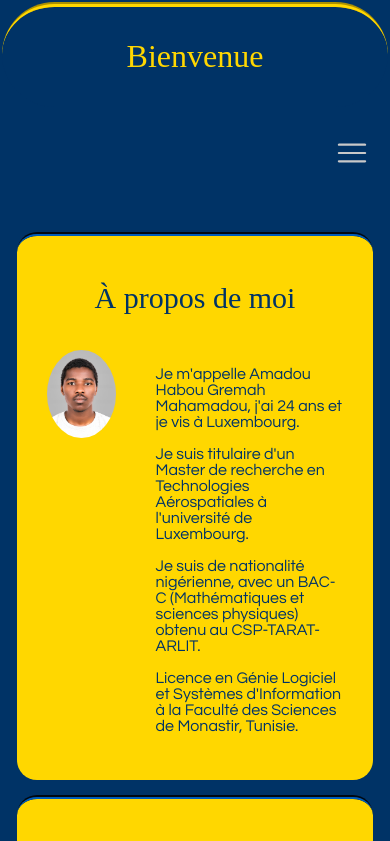
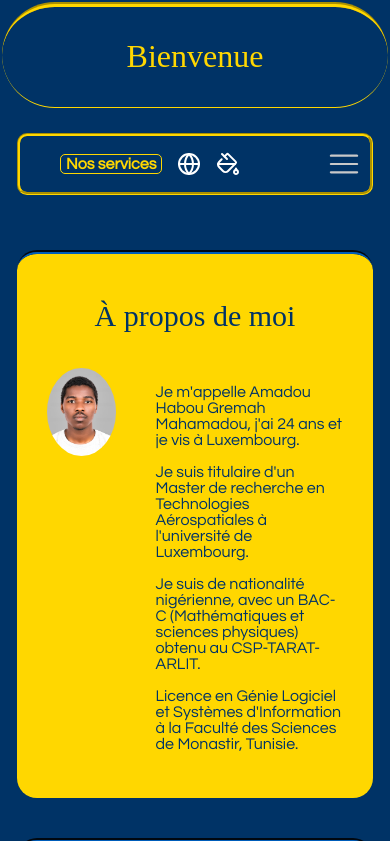
Before and after one commit to Mahamadou-dev/MyPersonalWebSite, a plain HTML site: page html/index.html in a window 390 px wide. Shown: the top 841 px of the page. Drawn offline with nearby package versions, Linux system fonts and the light colour scheme; a web font is replaced by a local one.

Commit message:
Correction finale de la navBar dans une autre branche

```diff
--- a/css/style.css
+++ b/css/style.css
@@ -2,15 +2,7 @@
 @import url('https://fonts.googleapis.com/css2?family=Sofia&display=swap');
 :root {
     --primary-color: #003366;
-    --secondary-color: #FFD700;
-    --tertiary-color: #FFD700;
-    --quaternary-color: #003366;
-    --quinary-color: #FFD700;
-    --senary-color: #003366;
-    --septenary-color: #FFD700;
-    --octonary-color: #003366;
-    --nonary-color: #FFD700;
-    --denary-color: #003366;
+    --secondary-color: #FFD700
 }
 body {
     color: black;
@@ -19,7 +11,7 @@ body {
     margin: 0;
     padding:2px;
     background-color:#003366;
-    transition: background 0.5s ease;
+    transition: all 0.5s ease;
 }
 h1{
     font-size:clamp(2rem, 5vw, 3rem);
@@ -81,7 +73,7 @@ h2{
 }
 .nav a {
     font-weight: bold;
-    padding:0.8rem 2rem;
+    padding:0.5rem 1rem;
     text-decoration:none;
     font-size:12px;
     color:#FFD700;
@@ -98,12 +90,13 @@ h2{
 
 
 .navIn:hover{
-    border-top: 1px solid #003366;
+
     border-radius: 20px;
     background:linear-gradient(to bottom,#FFD700,#003366,#FFD700);
     transition:all 200ms ease;
     box-shadow:-3px 0px 3px #003366;
     color:#003366;
+    transform: scale(1.1);
 
 }
 .icon-container {
@@ -113,6 +106,16 @@ h2{
     justify-content: flex-end;
     margin-left: auto; /* Pousse le bloc à droite */
     padding-right: 10px;
+}
+#icon-containerleft {
+    display: flex;
+    align-items: center;
+    gap: 15px; /* Ajoute un espace entre "Nos services" et les icônes */
+    justify-content: flex-start;
+    margin-left: auto; /* Pousse le bloc à droite */
+    padding-right: 10px;
+    margin-left:0px ;
+
 }
 
 #Service {
@@ -141,12 +144,21 @@ h2{
 }
 
 .main {
+    display:grid;
+    grid-template-areas: 'section1'
+                          'section2'
+                          'section3'
+                          'section4'
+                          'section5'
+                          'section6';
+    grid-gap: 10px;
     grid-area: main;
     color: #003366;
     padding: 15px;
 }
 
 .section {
+    grid-area: section;
     color:#003366;
     padding: 20px;
     margin: 15px 0;
@@ -154,6 +166,30 @@ h2{
     border-top:4px groove #003366;
     border-radius:20px;
     background-color:#FFD700;
+}
+.section1{
+    grid-area: section1;
+
+}
+.section2{
+    grid-area: section2;
+
+}
+.section3{
+    grid-area: section3;
+
+}
+.section4{
+    grid-area: section4;
+
+}
+.section5{
+    grid-area: section5;
+
+}
+.section6{
+    grid-area: section6;
+
 }
 
 .footer {
@@ -194,9 +230,13 @@ img {
     display:none;
     background: none;
     border: none;
-    padding:1rem;
+    padding-top:0.5rem;
     margin-left:auto;
     cursor:pointer;
+}
+#closeSideBarButton:hover,#openSideBarButton:hover{
+    transition:all 200ms ease;
+    transform: scale(1.3);
 }
 #closeSideBarButton{
     display:none;
@@ -224,7 +264,7 @@ img {
     .container {
       grid-template-areas:
         "header"
-        "nav"
+        "barResponsive"
         "main"
         "footer";
 
@@ -234,6 +274,7 @@ img {
         flex-direction: column;
         align-items: center;
         flex-wrap: wrap;
+        border-bottom: 1px solid #FFD700;
     }
     .nav ul {
       display: flex;
@@ -254,6 +295,7 @@ img {
         top : 0px;
         right:-100%;
         transition:right 300ms ease-out;
+
     }
     .nav.show{
         right:0;
@@ -271,4 +313,40 @@ img {
     .nav .icon-container{
         display:none;
     }
+    .footer{
+        display: flex;
+        flex-direction: column;
+        align-items: center;
+        flex-wrap: wrap;
+    }
+    .barResponsive{
+        position: sticky;
+        z-index: 1000;
+        top: 0;
+        grid-area: barResponsive;
+        display: flex;
+        flex-direction: row;
+        align-items: flex-start;
+        flex-wrap: wrap;
+        justify-content: flex-start;
+        padding-left: 0px;
+        width:auto;
+        background-color:#003366;
+        border-radius:10px;
+        border:3px groove #FFD700;
+        min-height: 15px;
+        box-sizing: border-box;
+        margin:15px
+    }
+    #Service {
+        border: 1px solid #FFD700;
+        padding: 1px 5px;
+        border-radius: 5px;
+    }
+
+    #Service a {
+        text-decoration: none;
+        color: #FFD700;
+        font-weight: bold;
+    }
   }
--- a/html/index.html
+++ b/html/index.html
@@ -14,9 +14,20 @@
         <div class="header">
             <h1>Bienvenue</h1>
         </div>
-        <button id="openSideBarButton" onclick="openSideBar()">
-            <svg xmlns="http://www.w3.org/2000/svg" height="40px" viewBox="0 -960 960 960" width="40px" fill="#c9c9c9"><path d="M165.13-254.62q-10.68 0-17.9-7.26-7.23-7.26-7.23-18t7.23-17.86q7.22-7.13 17.9-7.13h629.74q10.68 0 17.9 7.26 7.23 7.26 7.23 18t-7.23 17.87q-7.22 7.12-17.9 7.12H165.13Zm0-200.25q-10.68 0-17.9-7.27-7.23-7.26-7.23-17.99 0-10.74 7.23-17.87 7.22-7.13 17.9-7.13h629.74q10.68 0 17.9 7.27 7.23 7.26 7.23 17.99 0 10.74-7.23 17.87-7.22 7.13-17.9 7.13H165.13Zm0-200.26q-10.68 0-17.9-7.26-7.23-7.26-7.23-18t7.23-17.87q7.22-7.12 17.9-7.12h629.74q10.68 0 17.9 7.26 7.23 7.26 7.23 18t-7.23 17.86q-7.22 7.13-17.9 7.13H165.13Z"/></svg>
-        </button>
+        <div class="barResponsive">
+            <ul>
+                 <!-- Conteneur aligné à gauche -->
+                 <li id = "icon-containerleft">
+                    <div id="Service" class="navIn"><a href="#">Nos services</a></div>
+                    <span class="icon" data-lucide="globe"></span>
+                    <span class="icon" data-lucide="paint-bucket"></span>
+                </li>
+
+            </ul>
+            <button id="openSideBarButton" onclick="openSideBar()">
+                <svg xmlns="http://www.w3.org/2000/svg" height="40px" viewBox="0 -960 960 960" width="40px" fill="#c9c9c9"><path d="M165.13-254.62q-10.68 0-17.9-7.26-7.23-7.26-7.23-18t7.23-17.86q7.22-7.13 17.9-7.13h629.74q10.68 0 17.9 7.26 7.23 7.26 7.23 18t-7.23 17.87q-7.22 7.12-17.9 7.12H165.13Zm0-200.25q-10.68 0-17.9-7.27-7.23-7.26-7.23-17.99 0-10.74 7.23-17.87 7.22-7.13 17.9-7.13h629.74q10.68 0 17.9 7.27 7.23 7.26 7.23 17.99 0 10.74-7.23 17.87-7.22 7.13-17.9 7.13H165.13Zm0-200.26q-10.68 0-17.9-7.26-7.23-7.26-7.23-18t7.23-17.87q7.22-7.12 17.9-7.12h629.74q10.68 0 17.9 7.26 7.23 7.26 7.23 18t-7.23 17.86q-7.22 7.13-17.9 7.13H165.13Z"/></svg>
+            </button>
+        </div>
         <div class="nav" id="navbar">
             <ul>
                 <li><button id="closeSideBarButton" onclick="closeSideBar()"><svg xmlns="http://www.w3.org/2000/svg" height="40px" viewBox="0 -960 960 960" width="40px" fill="#c9c9c9"><path d="m480-444.62-209.69 209.7q-7.23 7.23-17.5 7.42-10.27.19-17.89-7.42-7.61-7.62-7.61-17.7 0-10.07 7.61-17.69L444.62-480l-209.7-209.69q-7.23-7.23-7.42-17.5-.19-10.27 7.42-17.89 7.62-7.61 17.7-7.61 10.07 0 17.69 7.61L480-515.38l209.69-209.7q7.23-7.23 17.5-7.42 10.27-.19 17.89 7.42 7.61 7.62 7.61 17.7 0 10.07-7.61 17.69L515.38-480l209.7 209.69q7.23 7.23 7.42 17.5.19 10.27-7.42 17.89-7.62 7.61-17.7 7.61-10.07 0-17.69-7.61L480-444.62Z"/></svg></button></li>
@@ -39,7 +50,7 @@
         </div>
         <div id="overlay" onclick="closeSideBar()"></div>
         <div class="main">
-            <div class="section">
+            <div class="section section1">
                 <h2>À propos de moi</h2>
                 <table>
                     <tr>
@@ -54,7 +65,7 @@
                     </tr>
                 </table>
             </div>
-            <div class="section">
+            <div class="section section2">
                 <h2>Expériences professionnelles</h2>
                 <table>
                     <tr>
@@ -83,7 +94,7 @@
                     </tr>
                 </table>
             </div>
-            <div class="section">
+            <div class="section section3">
                 <h2>Mes compétences</h2>
                 <table>
                     <tr>
@@ -98,7 +109,7 @@
                     </tr>
                 </table>
             </div>
-            <div class="section">
+            <div class="section section4">
                 <h2>Recommandations</h2>
                 <table>
                     <tr>
@@ -119,6 +130,9 @@
                     </tr>
                 </table>
             </div>
+            <div class="section section5">5</div>
+            <div class="section section6">6</div>
+
         </div>
         <div class="footer">
             <p>&copy; GREMAH MAHAMADOU 2024 - Toute reproduction interdite</p>
```
